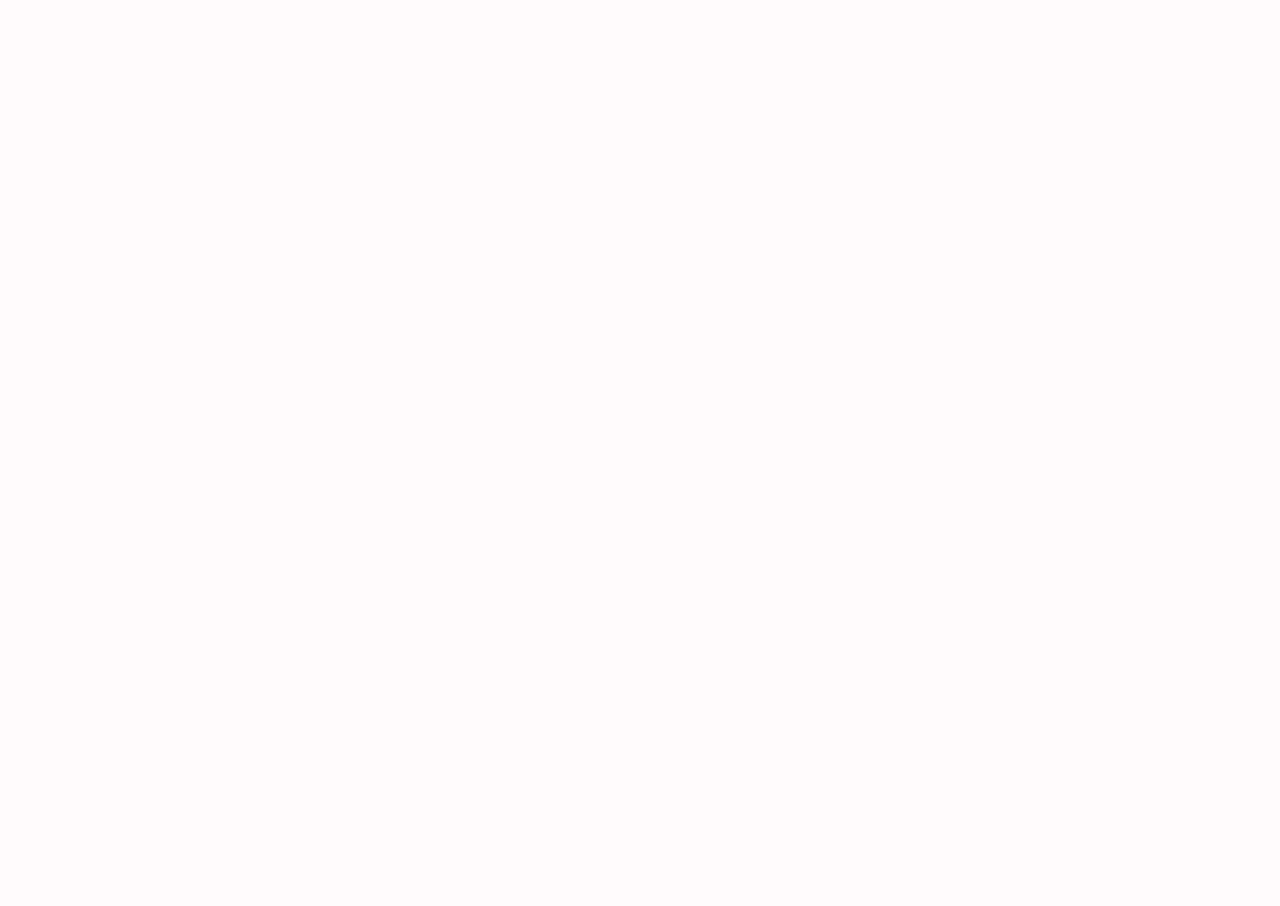
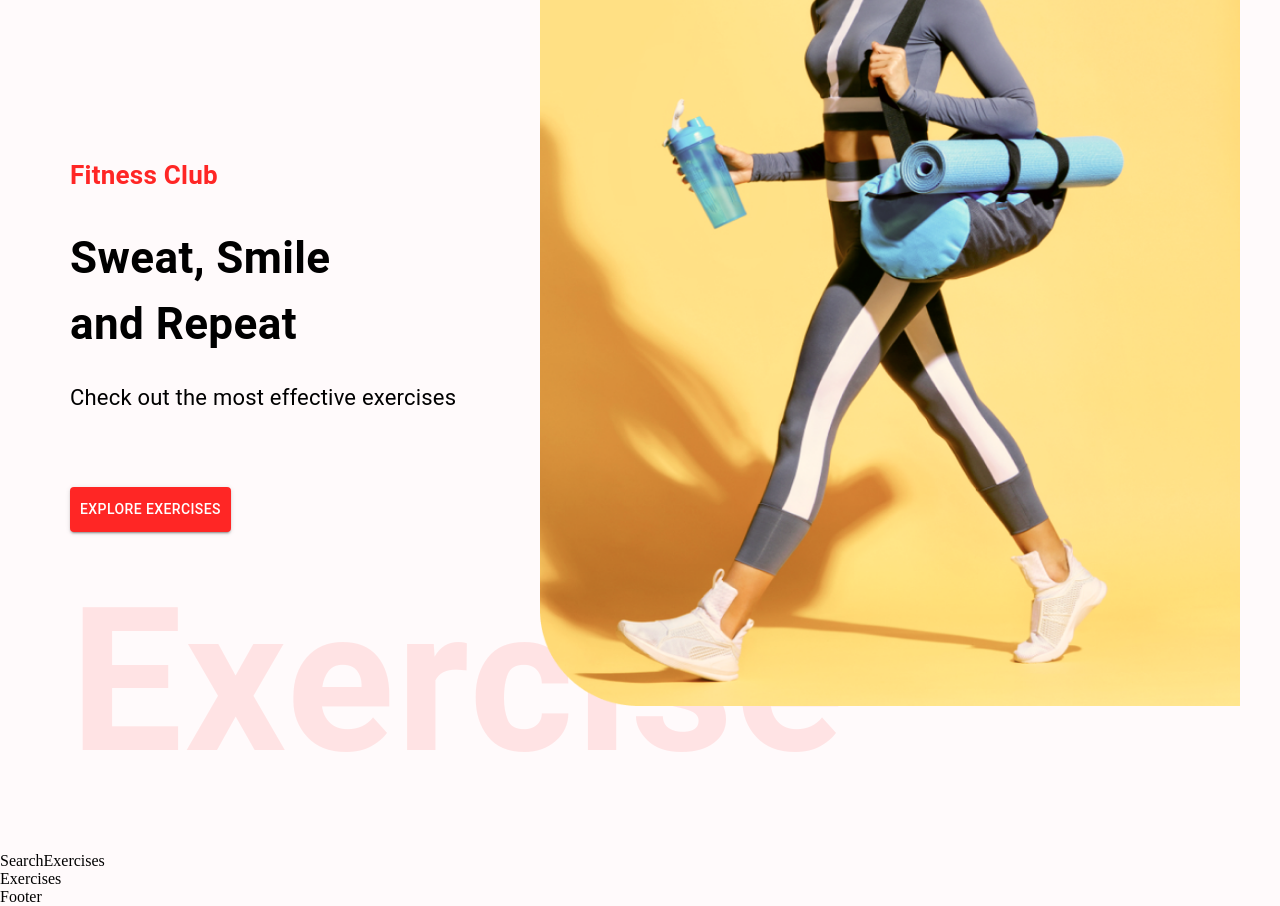
Before and after one commit to GavenDcosta/FitnessSite, a React (Create React App) app: page / in a window 1280 px wide. Shown: the part 160-1066 px from the top of the page. Before the commit the page ends 800 px from the top, so only its background shows below. Built offline with nearby package versions, Linux system fonts and the light colour scheme.

Commit message:
Hero Banner and other components of Home

```diff
--- a/src/App.css
+++ b/src/App.css
@@ -60,7 +60,6 @@
     width: 700px;
     height: 900px;
     margin-top: -330px;
-
   }
 
   .exercise-card {
--- /dev/null
+++ b/src/components/Exercises.js
@@ -0,0 +1,9 @@
+import React from 'react'
+
+const Exercises = () => {
+  return (
+    <div>Exercises</div>
+  )
+}
+
+export default Exercises
--- /dev/null
+++ b/src/components/HeroBanner.js
@@ -0,0 +1,61 @@
+import React from 'react'
+import { Box, Stack, Typography, Button } from '@mui/material'
+import HeroBannerImg from '../assets/images/banner.png'
+
+const HeroBanner = () => {
+  return (
+    <Box
+      sx={{
+        mt : { lg: '212px', xs: '70px' },
+        ml : { sm: '50px' }
+      }}
+      position= 'relative'
+      p= '20px'
+    >
+      <Typography
+        color="#FF2625"
+        fontWeight="600"
+        fontSize="26px"
+      >
+        Fitness Club
+      </Typography>
+      <Typography
+        fontWeight="700"
+        sx = {{ fontSize: { lg: '44px', xs: '40px' }}}
+        mb="23px"
+        mt="30px"
+      >
+        Sweat, Smile <br /> and Repeat
+      </Typography>
+      <Typography
+        fontSize="22px"
+        lineHeight="35px"
+        mb={9}
+      >
+        Check out the most effective exercises
+      </Typography>
+      <Button
+        variant='contained'
+        color="error"
+        href="#exercises"
+        sx = {{ backgroundColor : "#ff2625", padding: "10px" }}
+      >
+        Explore Exercises
+      </Button>
+      <Typography
+        fontWeight={600}
+        color="#ff2625"
+        sx={{
+          opacity: 0.1,
+          display: { lg: 'block', xs: 'none' }
+        }}
+        fontSize="200px"
+      >
+        Exercise
+      </Typography>
+      <img src={HeroBannerImg} alt="HeroBannerImg" className="hero-banner-img"/>
+    </Box>
+  )
+}
+
+export default HeroBanner
--- /dev/null
+++ b/src/components/SearchExercises.js
@@ -0,0 +1,9 @@
+import React from 'react'
+
+const SearchExercises = () => {
+  return (
+    <div>SearchExercises</div>
+  )
+}
+
+export default SearchExercises
--- a/src/pages/Home.js
+++ b/src/pages/Home.js
@@ -1,8 +1,17 @@
-import React from 'react'
+import React, { useState } from 'react'
+import { Box } from '@mui/material'
+
+import HeroBanner from '../components/HeroBanner'
+import SearchExercises from '../components/SearchExercises'
+import Exercises from '../components/Exercises'
 
 const Home = () => {
   return (
-    <div>Home</div>
+    <Box>
+      <HeroBanner />
+      <SearchExercises />
+      <Exercises />
+    </Box>
   )
 }
 
```
